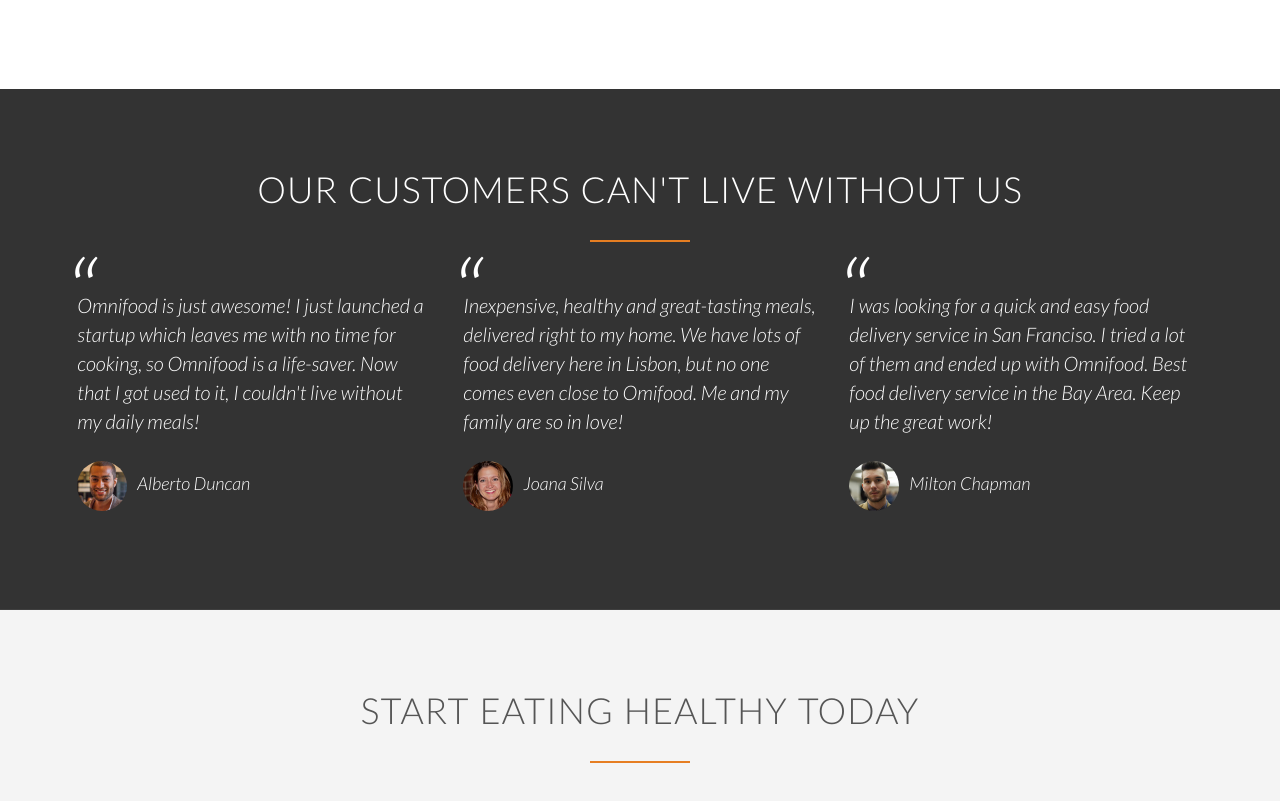
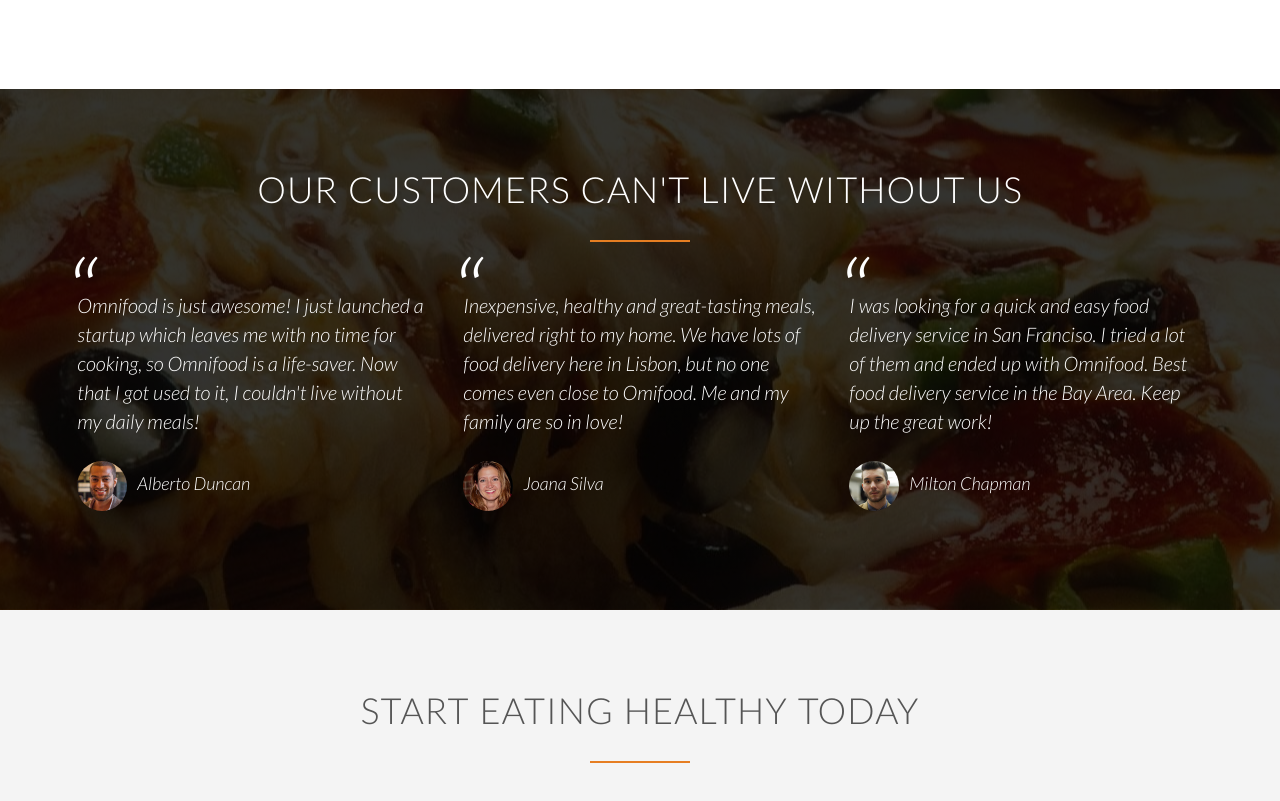
Before and after one commit to awesomeroshan/Omnifood, a plain HTML site: page index.html in a window 1280 px wide. Shown: the part 3265-4066 px from the top of the page. Drawn offline with nearby package versions, Linux system fonts and the light colour scheme; files whose address does not match are found by name.

Commit message:
fixed back-customer.jpg console error

```diff
--- a/resources/css/style.css
+++ b/resources/css/style.css
@@ -429,8 +429,8 @@ header{
 /* ---------------------------------------------------- */
 
 .section-testimonials{
-    background-image: -webkit-gradient(linear,left top, left bottom,from(rgba(0,0,0,0.8)),to(rgba(0,0,0,0.8))),url(img/back-customers.jpg);
-    background-image: linear-gradient(rgba(0,0,0,0.8),rgba(0,0,0,0.8)),url(img/back-customers.jpg);
+    background-image: -webkit-gradient(linear,left top, left bottom,from(rgba(0,0,0,0.8)),to(rgba(0,0,0,0.8))),url(img/back-customers-min.jpg);
+    background-image: linear-gradient(rgba(0,0,0,0.8),rgba(0,0,0,0.8)),url(img/back-customers-min.jpg);
     background-image: url(img/)
     background-size: cover;
     background-position: center;
```
